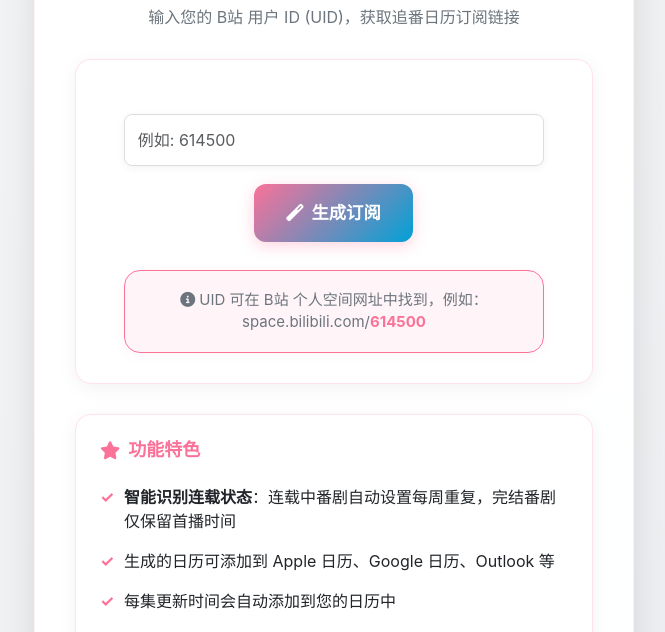
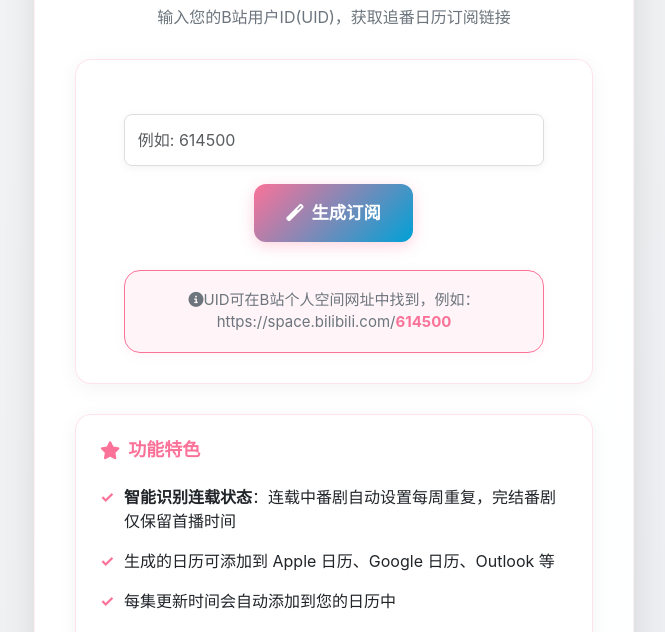
Before and after one commit to Silentely/Bili-Calendar, a website: page public/index.html in a window 1280 px wide. Shown: the part 168-800 px from the top of the page, without its empty margins (306-971 px from the left). Drawn offline with nearby package versions, Linux system fonts and the light colour scheme.

Commit message:
docs: 更新 index.html 中的使用说明
- 移除了 B站 和 UID 之间的空格，使文本更加紧凑
- 在帮助文本中添加了完整的 B站个人空间 URL 示例，以提高用户体验

```diff
--- a/public/index.html
+++ b/public/index.html
@@ -25,7 +25,7 @@
     <!-- 页面标题 -->
     <div class="page-title">
       <h1>B站追番日历订阅</h1>
-      <p>输入您的 B站 用户 ID (UID)，获取追番日历订阅链接</p>
+      <p>输入您的B站用户ID(UID)，获取追番日历订阅链接</p>
     </div>
 
     <!-- 输入区域 -->
@@ -37,7 +37,7 @@
         </button>
       </div>
       <div class="help-text">
-        <i class="fas fa-info-circle"></i> UID 可在 B站 个人空间网址中找到，例如：space.bilibili.com/<strong>614500</strong>
+        <i class="fas fa-info-circle"></i>UID可在B站个人空间网址中找到，例如：https://space.bilibili.com/<strong>614500</strong>
       </div>
     </div>
 
```
